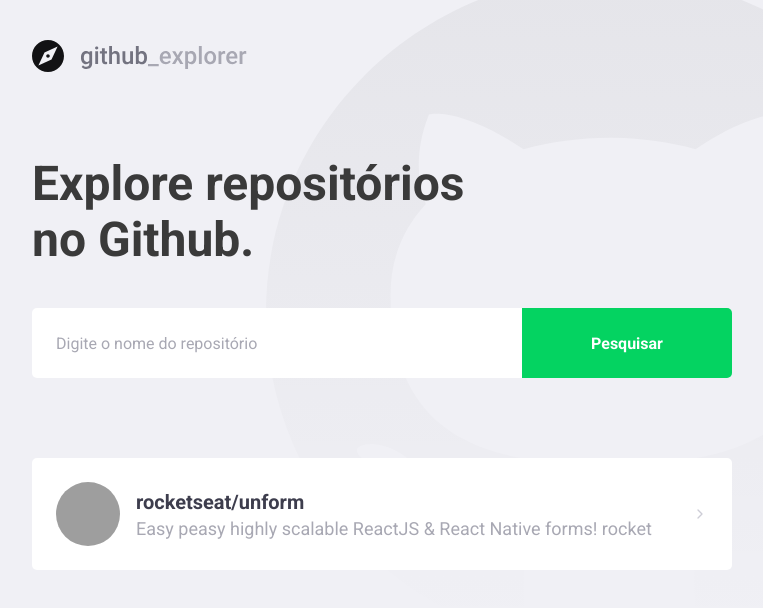
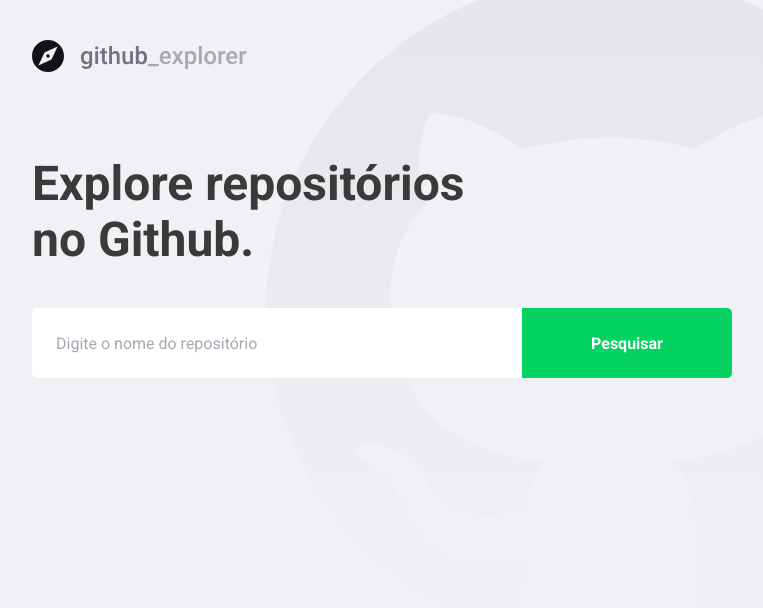
Before and after one commit to samuelvicentini/github-explorer, a React (Create React App) app: page / in a window 1280 px wide. Shown: the top 608 px of the page, without its empty margins (148-911 px from the left). Built offline with nearby package versions, Linux system fonts and the light colour scheme; grey boxes are pictures that could not be loaded.

Commit message:
connection on API github

```diff
--- a/src/pages/Home/index.tsx
+++ b/src/pages/Home/index.tsx
@@ -1,35 +1,65 @@
-import React from 'react';
+import React, { useState, FormEvent } from 'react';
 import { FiChevronRight } from 'react-icons/fi';
+import api from '../../services/api';
 
 import logoImg from '../../assets/logo.svg';
 
 import * as S from './styles';
 
+interface Repository {
+  full_name: string;
+  description: string;
+  owner: {
+    login: string;
+    avatar_url: string;
+  };
+}
+
 const Home: React.FC = () => {
+  const [newRepo, setNewRepo] = useState('');
+  const [repositories, setRepositories] = useState<Repository[]>([]);
+
+  async function handleAddRepository(
+    event: FormEvent<HTMLFormElement>,
+  ): Promise<void> {
+    event.preventDefault();
+
+    const response = await api.get<Repository>(`repos/${newRepo}`);
+
+    const repository = response.data;
+
+    setRepositories([...repositories, repository]);
+    setNewRepo('');
+  }
+
   return (
     <>
       <img src={logoImg} alt="logo" />
       <S.Title>Explore repositórios no Github.</S.Title>
-      <S.Form>
-        <input placeholder="Digite o nome do repositório" />
+
+      <S.Form onSubmit={handleAddRepository}>
+        <input
+          value={newRepo}
+          onChange={e => setNewRepo(e.target.value)}
+          placeholder="Digite o nome do repositório"
+        />
         <button type="submit">Pesquisar</button>
       </S.Form>
       <S.Repositories>
-        <a href="teste">
+        {repositories.map(repository => (
+          <a key={repository.full_name} href="teste">
             <img
-            src="https://avatars3.githubusercontent.com/u/54546389?s=60&v=4"
-            alt="Samuel Vicentini"
+              src={repository.owner.avatar_url}
+              alt={repository.owner.login}
             />
             <div>
-            <strong>rocketseat/unform</strong>
-            <p>
-              {' '}
-              Easy peasy highly scalable ReactJS & React Native forms! rocket
-            </p>
+              <strong>{repository.full_name}</strong>
+              <p>{repository.description}</p>
             </div>
 
             <FiChevronRight />
           </a>
+        ))}
       </S.Repositories>
     </>
   );
--- a/src/pages/Home/styles.ts
+++ b/src/pages/Home/styles.ts
@@ -76,7 +76,8 @@ export const Repositories = styled.div`
     }
 
     div {
-      margin-left: 16px;
+      margin: 0 16px;
+      flex: 1;
 
       strong {
         font-size: 20px;
--- /dev/null
+++ b/src/services/api.ts
@@ -0,0 +1,7 @@
+import axios from 'axios';
+
+const api = axios.create({
+  baseURL: 'https://api.github.com',
+});
+
+export default api;
```
Also changed, not shown: .eslintrc.json. Lines whose indentation alone changed are shown as unchanged.
